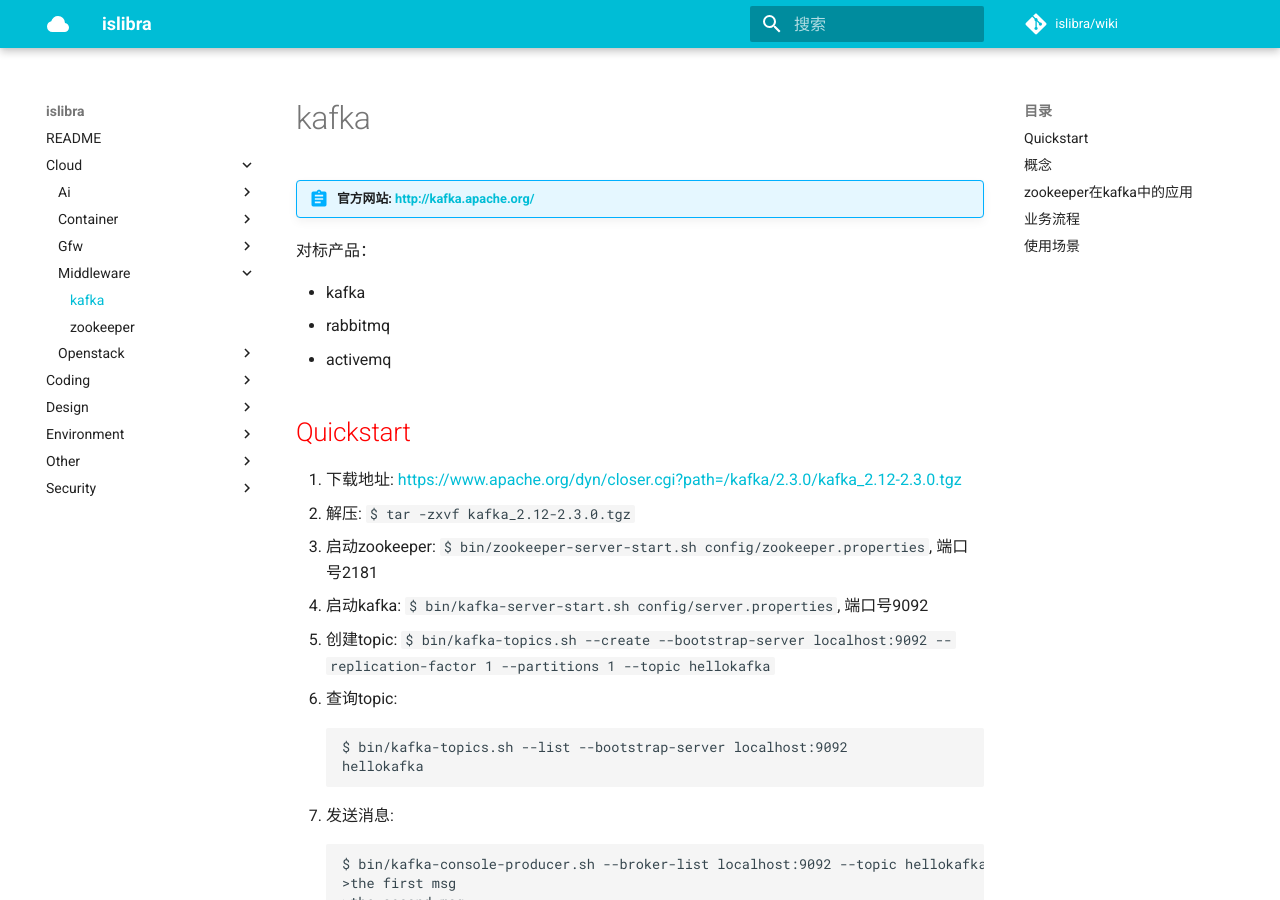
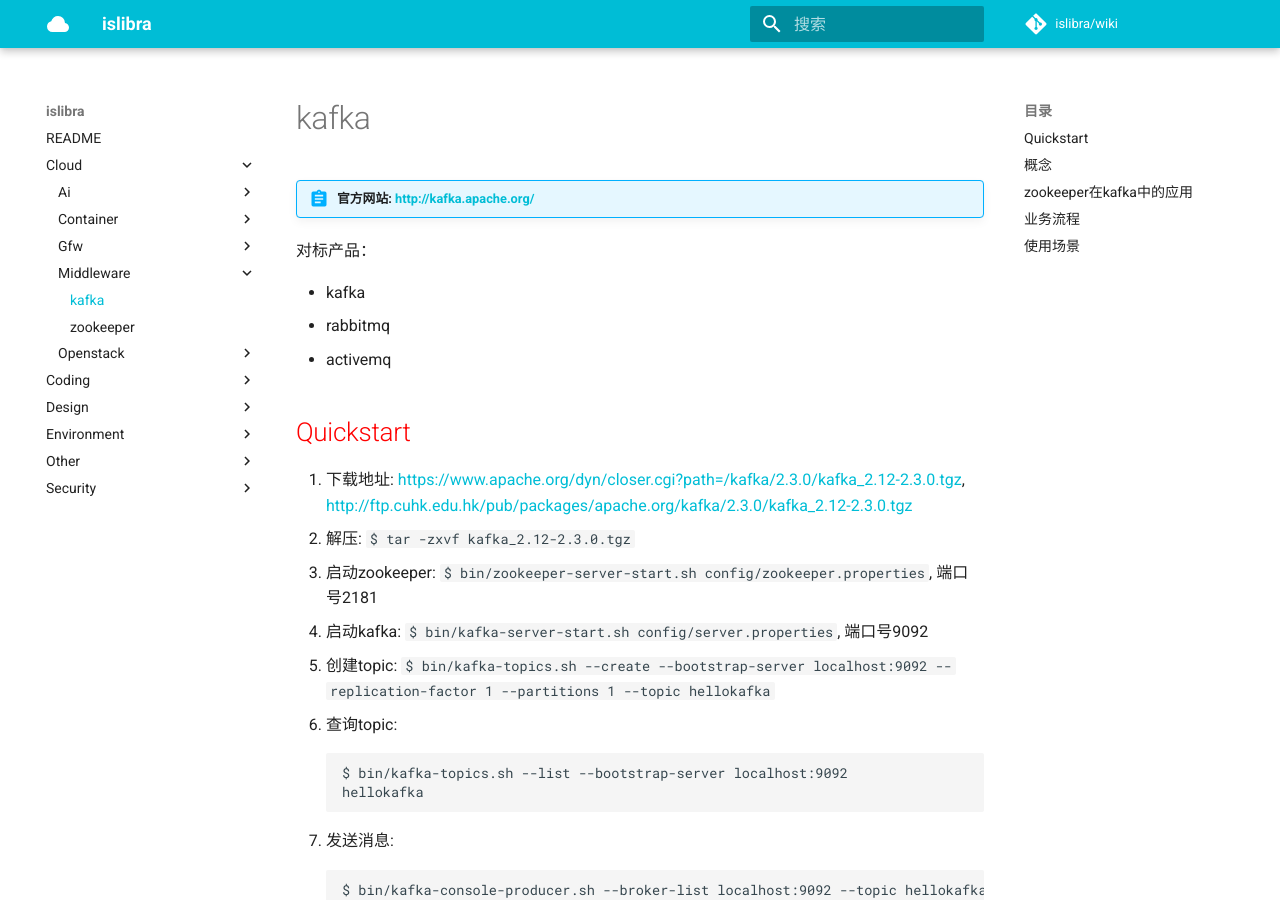
Before and after one commit to islibra/wiki, an MkDocs documentation site: the page built from docs/cloud/middleware/kafka.md, in a window 1280 px wide and 900 px high. Built offline with MkDocs 1.6.1 and Material for MkDocs 9.7.7, drawn with Linux system fonts in a browser that asks for light colours; comment, search, counter and statistics services are not loaded; part of the change alters nothing that is shown.

Commit message:
Update kafka.md

```diff
--- a/docs/cloud/middleware/kafka.md
+++ b/docs/cloud/middleware/kafka.md
@@ -10,7 +10,7 @@
 
 ## Quickstart
 
-1. 下载地址: <https://www.apache.org/dyn/closer.cgi?path=/kafka/2.3.0/kafka_2.12-2.3.0.tgz>
+1. 下载地址: <https://www.apache.org/dyn/closer.cgi?path=/kafka/2.3.0/kafka_2.12-2.3.0.tgz>, <http://ftp.cuhk.edu.hk/pub/packages/apache.org/kafka/2.3.0/kafka_2.12-2.3.0.tgz>
 1. 解压: `$ tar -zxvf kafka_2.12-2.3.0.tgz`
 1. 启动zookeeper: `$ bin/zookeeper-server-start.sh config/zookeeper.properties`, 端口号2181
 1. 启动kafka: `$ bin/kafka-server-start.sh config/server.properties`, 端口号9092
```
